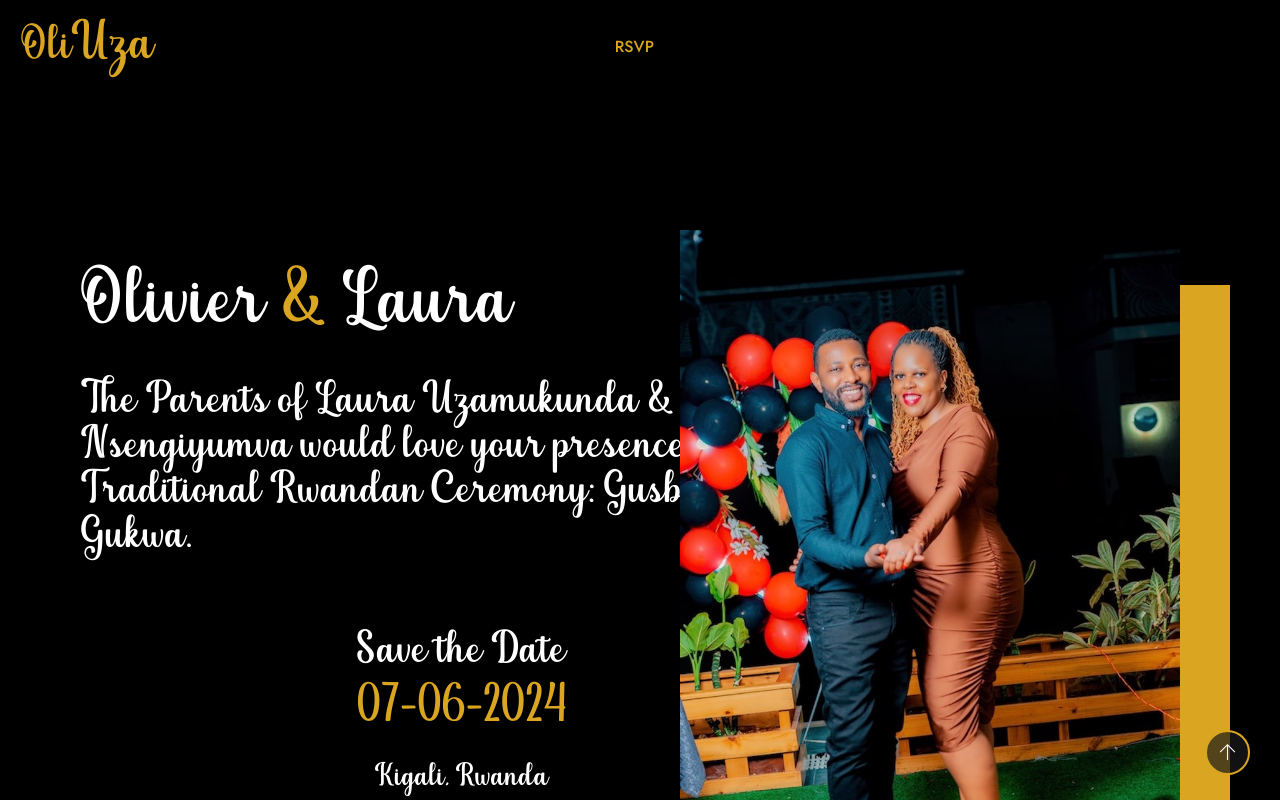
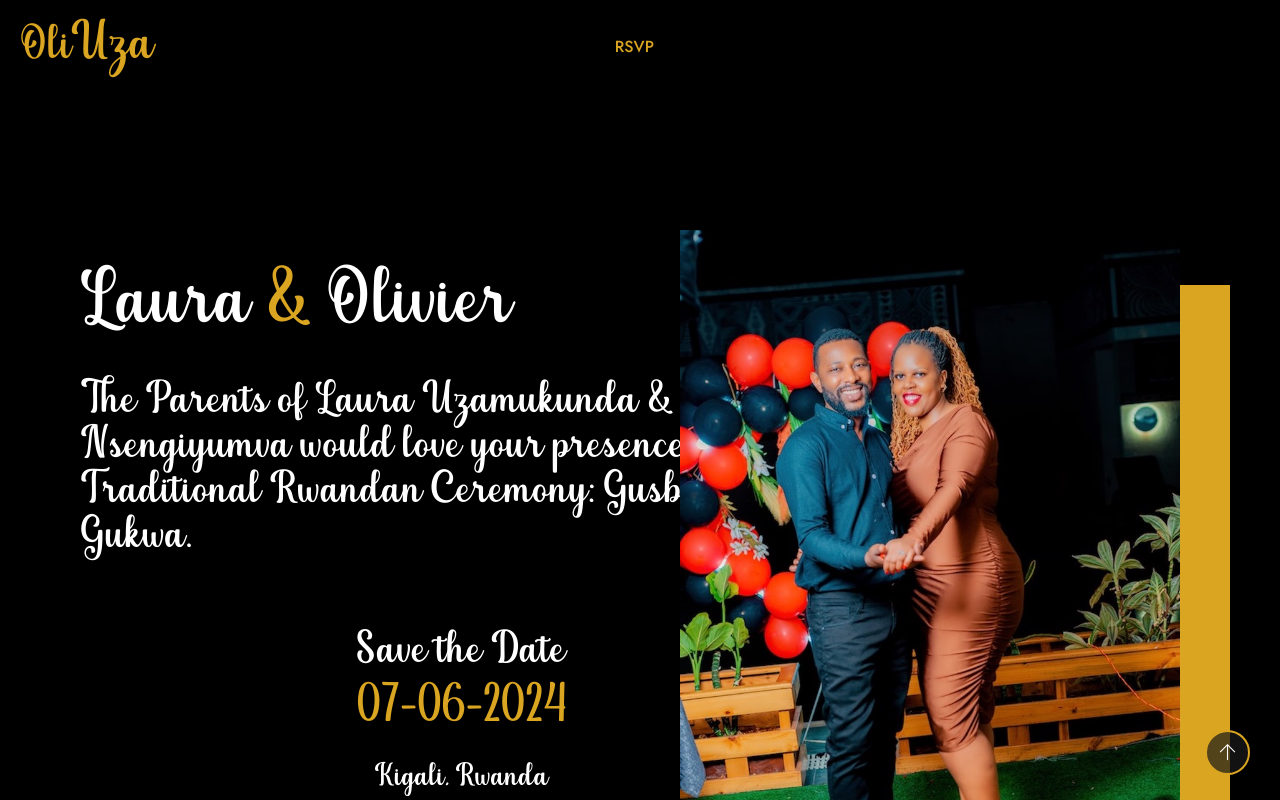
Before and after one commit to gustaveH/lauraOlyWedding-master, a Next.js app: page / in a window 1280 px wide. Shown: the top 800 px of the page. Built offline with nearby package versions, Linux system fonts and the light colour scheme.

Commit message:
changed logo

```diff
--- a/components/hero/index.js
+++ b/components/hero/index.js
@@ -14,7 +14,7 @@ const Hero = (props) => {
                             <div className="col-xl-8 col-lg-6 col-12">
                                 <div className="wpo-static-hero-inner">
                                     <div data-swiper-parallax="300" className="slide-title">
-                                        <h2>Olivier <span>&</span> Laura</h2>
+                                        <h2>Laura <span>&</span> Olivier</h2>
                                     </div>
                                     <div data-swiper-parallax="400" className="slide-text">
                                         <h1 className='Gusaba'> The Parents of Laura Uzamukunda & Olivier Nsengiyumva would love your presence at our Traditional Rwandan Ceremony: Gusba & Gukwa.</h1>
```
